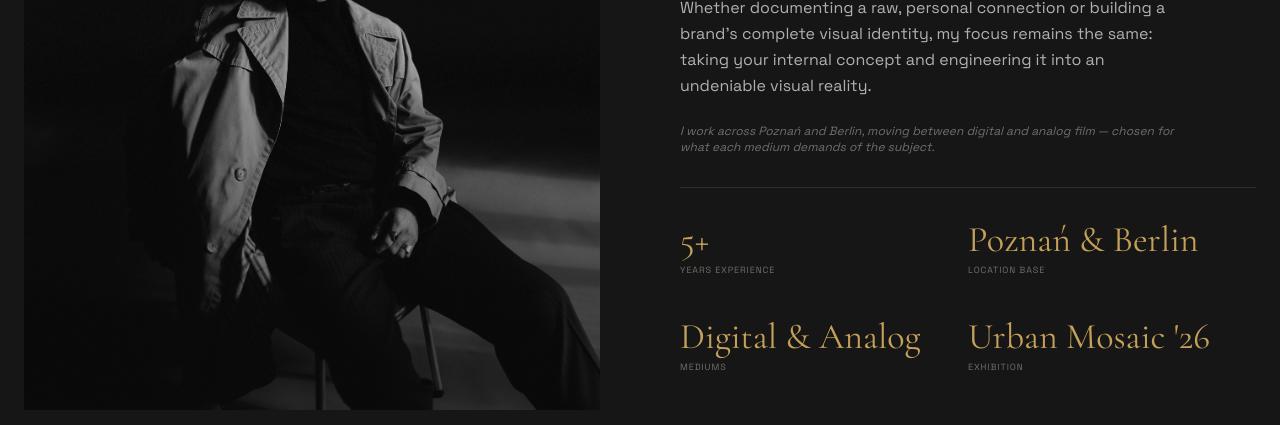
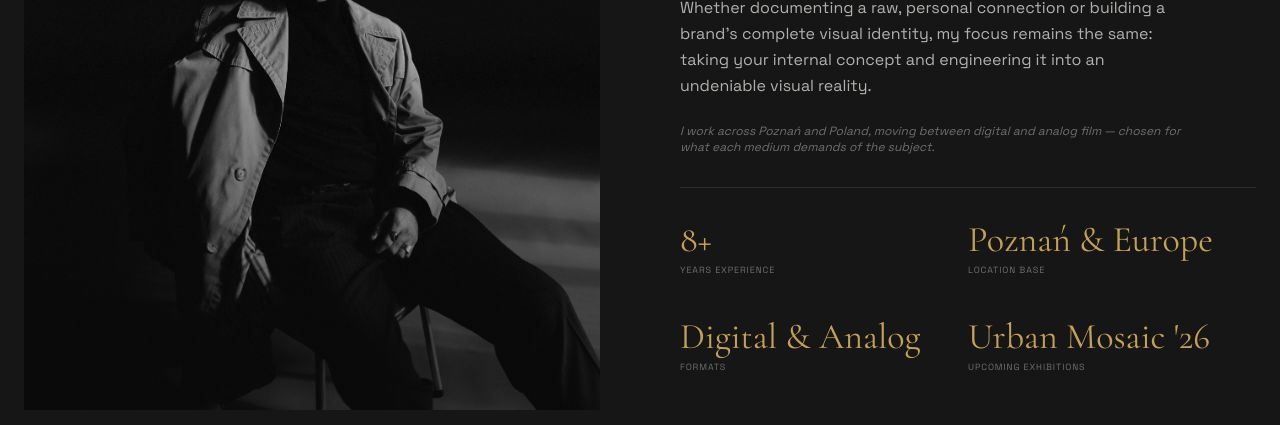
Before and after one commit to Luciferhub44/adalat-naghiyev, a React (Vite) app: page / in a window 1280 px wide. Shown: the part 3560-3985 px from the top of the page. Built offline with nearby package versions, Linux system fonts and the light colour scheme.

Commit message:
words edits

```diff
--- a/src/App.jsx
+++ b/src/App.jsx
@@ -78,10 +78,10 @@ const TESTIMONIALS = [
 ];
 
 const STATS = [
-  { label: 'Years Experience', value: '5+' },
-  { label: 'Location Base', value: 'Poznań & Berlin' },
-  { label: 'Mediums', value: 'Digital & Analog' },
-  { label: 'Exhibition', value: 'Urban Mosaic \'26' }
+  { label: 'Years Experience', value: '8+' },
+  { label: 'Location Base', value: 'Poznań & Europe' },
+  { label: 'Formats', value: 'Digital & Analog' },
+  { label: 'Upcoming Exhibitions', value: 'Urban Mosaic \'26' }
 ];
 
 // --- COMPONENTS ---
@@ -624,7 +624,7 @@ export default function App() {
                 Whether documenting a raw, personal connection or building a brand's complete visual identity, my focus remains the same: taking your internal concept and engineering it into an undeniable visual reality.
               </p>
               <p className="text-xs italic text-luxury-cream/40">
-                I work across Poznań and Berlin, moving between digital and analog film — chosen for what each medium demands of the subject.
+                I work across Poznań and Poland, moving between digital and analog film — chosen for what each medium demands of the subject.
               </p>
             </div>
 
@@ -761,7 +761,7 @@ export default function App() {
               <p className="text-luxury-gold uppercase tracking-[0.3em] text-[10px] mb-6">Inquiry</p>
               <h2 className="font-serif text-6xl md:text-8xl leading-tight mb-12">Let&apos;s Build <br />Something <br />Unique.</h2>
               <p className="text-luxury-cream/40 max-w-sm mb-12 text-sm leading-relaxed">
-                Based in Poznań. Available in Berlin and beyond. Let's build a unique visual universe for your brand or concept.
+                Based in Poznań. Available across Europe. Let's build a unique visual universe for your brand or concept.
               </p>
 
               <div className="space-y-10">
@@ -771,7 +771,7 @@ export default function App() {
                   </div>
                   <div>
                     <p className="text-[8px] uppercase tracking-widest text-luxury-cream/40 mb-1">Email Inquiry</p>
-                    <p className="text-xl hover:text-luxury-gold transition-colors duration-300">hello@adalatnaghiyev.com</p>
+                    <p className="text-xl hover:text-luxury-gold transition-colors duration-300">info@adalatnaghiyev.com</p>
                   </div>
                 </div>
 
@@ -781,7 +781,7 @@ export default function App() {
                   </div>
                   <div>
                     <p className="text-[8px] uppercase tracking-widest text-luxury-cream/40 mb-1">Social Feed</p>
-                    <p className="text-xl hover:text-luxury-gold transition-colors duration-300">@adalat.naghiyev</p>
+                    <p className="text-xl hover:text-luxury-gold transition-colors duration-300">@adalatnaghiyev.art</p>
                   </div>
                 </div>
               </div>
```
